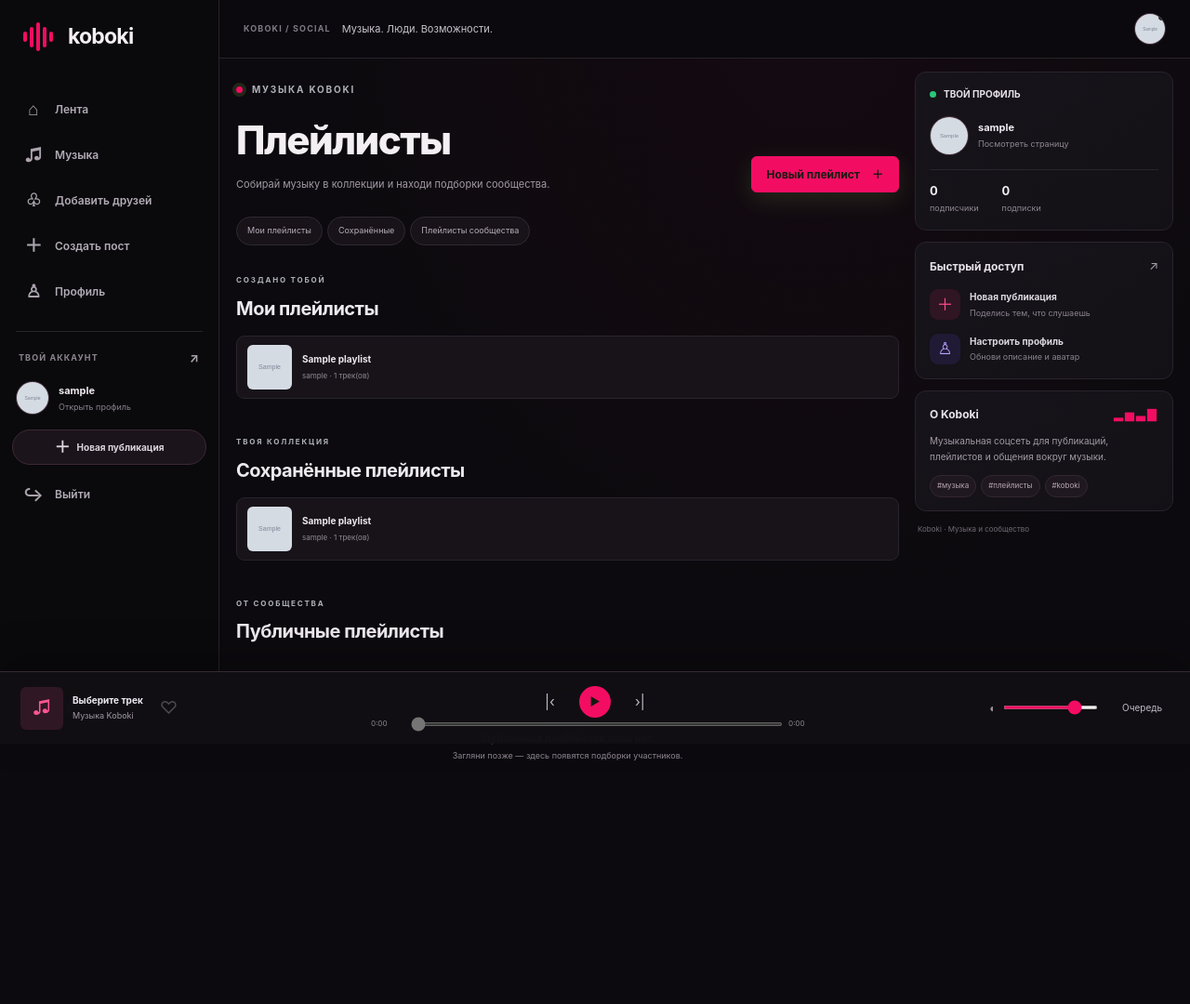
After one commit to KirillGurIsProgrammer/kobokiSocMedia, a Django app: page /music/playlists/ in a window 1280 px wide. The commit adds this page. Shown: the whole page at 93% size. Run offline with Django 5.2, Linux system fonts and the light colour scheme; a user stored in the database is signed in; tables that the repository leaves empty hold one stand-in row (values such as "Sample post"); grey boxes marked "Sample" are stand-in pictures.

Commit message:
feat(music): add player, likes, and playlists

```diff
--- a/apps/music/urls.py
+++ b/apps/music/urls.py
@@ -6,6 +6,7 @@ app_name = "music"
 
 urlpatterns = [
     path("", views.library, name="library"),
+    path("liked/", views.liked_tracks, name="liked_tracks"),
     path("u/<str:username>/", views.user_music, name="user_music"),
     path("track/upload/", views.track_upload, name="track_upload"),
     path("track/<int:pk>/edit/", views.track_edit, name="track_edit"),
@@ -13,6 +14,15 @@ urlpatterns = [
     path("track/<int:pk>/delete/", views.track_delete, name="track_delete"),
     path("track/<int:pk>/review/", views.track_review, name="track_review"),
     path("track/<int:track_id>/like/", views.toggle_like, name="toggle_like"),
+    path("playlists/", views.playlists, name="playlists"),
+    path("playlists/new/", views.playlist_create, name="playlist_create"),
+    path("playlist/<int:playlist_id>/", views.playlist_detail, name="playlist_detail"),
+    path("playlist/<int:playlist_id>/edit/", views.playlist_edit, name="playlist_edit"),
+    path("playlist/<int:playlist_id>/delete/", views.playlist_delete, name="playlist_delete"),
+    path("playlist/<int:playlist_id>/save/", views.playlist_toggle_saved, name="playlist_toggle_saved"),
+    path("playlist/<int:playlist_id>/tracks/add/", views.playlist_add_track, name="playlist_add_track"),
+    path("playlist/<int:playlist_id>/tracks/<int:track_id>/remove/", views.playlist_remove_track, name="playlist_remove_track"),
+    path("playlist/<int:playlist_id>/tracks/<int:track_id>/move/<str:direction>/", views.playlist_move_track, name="playlist_move_track"),
     path("album/new/", views.album_create, name="album_create"),
     path("album/<int:pk>/edit/", views.album_edit, name="album_edit"),
     path("album/<int:pk>/delete/", views.album_delete, name="album_delete"),
--- a/apps/music/views.py
+++ b/apps/music/views.py
@@ -2,13 +2,13 @@ from django.contrib import messages
 from django.contrib.auth import get_user_model
 from django.contrib.auth.decorators import login_required
 from django.core.exceptions import ValidationError
-from django.http import JsonResponse
+from django.http import Http404, JsonResponse
 from django.shortcuts import get_object_or_404, redirect, render
 from django.views.decorators.http import require_POST
 
 from . import services
-from .forms import AlbumForm, ReviewForm, TrackForm
-from .models import Album, Track
+from .forms import AlbumForm, PlaylistForm, PlaylistTrackForm, ReviewForm, TrackForm
+from .models import Album, PlaylistTrack, SavedPlaylist, Track
 
 User = get_user_model()
 
@@ -201,6 +201,151 @@ def toggle_like(request, track_id):
     return redirect(track.get_absolute_url())
 
 
+def _viewable_playlist_or_404(user, playlist_id):
+    playlist = services.get_viewable_playlist(user, playlist_id)
+    if playlist is None:
+        raise Http404
+    return playlist
+
+
+def _owned_playlist_or_404(user, playlist_id):
+    playlist = services.get_owned_playlist(user, playlist_id)
+    if playlist is None:
+        raise Http404
+    return playlist
+
+
+@login_required
+def playlists(request):
+    return render(request, "music/playlist_list.html", {
+        "my_playlists": services.list_user_playlists(request.user),
+        "saved_playlists": services.list_saved_playlists(request.user),
+        "public_playlists": services.list_public_playlists(request.user),
+    })
+
+
+@login_required
+def liked_tracks(request):
+    return render(request, "music/liked_tracks.html", {
+        "tracks": services.list_liked_tracks(request.user),
+    })
+
+
+@login_required
+def playlist_create(request):
+    if request.method == "POST":
+        form = PlaylistForm(request.POST, request.FILES)
+        if form.is_valid():
+            data = form.cleaned_data
+            playlist = services.create_playlist(
+                request.user,
+                title=data["title"],
+                description=data["description"],
+                cover=data.get("cover"),
+                is_public=data["is_public"],
+            )
+            return redirect(playlist)
+    else:
+        form = PlaylistForm()
+    return render(request, "music/playlist_form.html", {"form": form})
+
+
+@login_required
+def playlist_edit(request, playlist_id):
+    playlist = _owned_playlist_or_404(request.user, playlist_id)
+    if request.method == "POST":
+        form = PlaylistForm(request.POST, request.FILES, instance=playlist)
+        if form.is_valid():
+            data = form.cleaned_data
+            services.update_playlist(
+                request.user,
+                playlist,
+                title=data["title"],
+                description=data["description"],
+                cover=data.get("cover"),
+                is_public=data["is_public"],
+            )
+            return redirect(playlist)
+    else:
+        form = PlaylistForm(instance=playlist)
+    return render(request, "music/playlist_form.html", {"form": form, "playlist": playlist})
+
+
+@login_required
+@require_POST
+def playlist_delete(request, playlist_id):
+    playlist = _owned_playlist_or_404(request.user, playlist_id)
+    services.delete_playlist(request.user, playlist)
+    return redirect("music:playlists")
+
+
+@login_required
+def playlist_detail(request, playlist_id):
+    playlist = _viewable_playlist_or_404(request.user, playlist_id)
+    entries = services.get_playlist_entries(request.user, playlist)
+    return render(request, "music/playlist_detail.html", {
+        "playlist": playlist,
+        "entries": entries,
+        "is_owner": playlist.owner_id == request.user.pk,
+        "is_saved": SavedPlaylist.objects.filter(user=request.user, playlist=playlist).exists(),
+        "add_track_form": PlaylistTrackForm(),
+    })
+
+
+@login_required
+@require_POST
+def playlist_add_track(request, playlist_id):
+    playlist = _owned_playlist_or_404(request.user, playlist_id)
+    form = PlaylistTrackForm(request.POST)
+    if form.is_valid():
+        try:
+            services.add_track_to_playlist(request.user, playlist, form.cleaned_data["track"])
+        except ValidationError as error:
+            messages.error(request, "; ".join(error.messages))
+    else:
+        messages.error(request, "Выберите трек для добавления.")
+    return redirect(playlist)
+
+
+@login_required
+@require_POST
+def playlist_remove_track(request, playlist_id, track_id):
+    playlist = _owned_playlist_or_404(request.user, playlist_id)
+    track = get_object_or_404(Track, pk=track_id)
+    try:
+        services.remove_track_from_playlist(request.user, playlist, track)
+    except PlaylistTrack.DoesNotExist:
+        raise Http404
+    return redirect(playlist)
+
+
+@login_required
+@require_POST
+def playlist_move_track(request, playlist_id, track_id, direction):
+    playlist = _owned_playlist_or_404(request.user, playlist_id)
+    track = get_object_or_404(Track, pk=track_id)
+    try:
+        services.move_playlist_track(request.user, playlist, track, direction)
+    except PlaylistTrack.DoesNotExist:
+        raise Http404
+    except ValidationError as error:
+        messages.error(request, "; ".join(error.messages))
+    return redirect(playlist)
+
+
+@login_required
+@require_POST
+def playlist_toggle_saved(request, playlist_id):
+    playlist = _viewable_playlist_or_404(request.user, playlist_id)
+    try:
+        is_saved = services.toggle_saved_playlist(request.user, playlist)
+    except ValidationError as error:
+        messages.error(request, "; ".join(error.messages))
+    else:
+        messages.success(request, "Плейлист сохранён." if is_saved else "Плейлист удалён из сохранённых.")
+    return redirect(playlist)
+
+
 @login_required
 @require_POST
 def album_review(request, pk):
--- a/static/css/music.css
+++ b/static/css/music.css
@@ -46,6 +46,38 @@
 .music-album-card strong { overflow: hidden; color: #eee9ef; font-size: 10px; text-overflow: ellipsis; white-space: nowrap; }
 .music-album-card small { color: #928995; font-size: 8px; }
 .music-album-card:hover { border-color: #754058; }
+.music-coming-soon a { color: var(--accent); }
+.playlist-grid { display: grid; gap: 8px; }
+.playlist-card { display: flex; min-width: 0; align-items: center; justify-content: space-between; gap: 12px; padding: 9px 11px; border: 1px solid #29232d; border-radius: 9px; background: #171319; }
+.playlist-card-main { display: flex; min-width: 0; align-items: center; gap: 11px; }
+.playlist-card-main img, .playlist-card-cover { display: grid; width: 48px; height: 48px; flex: 0 0 48px; place-items: center; border-radius: 6px; object-fit: cover; color: #ff5593; background: #301724; font-size: 21px; }
+.playlist-card-copy { display: grid; min-width: 0; gap: 3px; }
+.playlist-card-copy strong { overflow: hidden; color: #eee9ef; font-size: 10px; text-overflow: ellipsis; white-space: nowrap; }
+.playlist-card-copy small { color: #928995; font-size: 8px; }
+.playlist-card form { flex: 0 0 auto; margin: 0; }
+.playlist-card .button { min-height: 31px; padding: 0 11px; border-radius: 16px; box-shadow: none; font-size: 8px; }
+.playlist-hero { display: flex; align-items: flex-end; gap: 20px; margin: 6px 0 23px; padding: 20px; border: 1px solid #302833; border-radius: 11px; background: radial-gradient(ellipse at 85% 10%, rgb(242 13 99 / 14%), transparent 52%), #171319; }
+.playlist-hero-cover { display: grid; width: 158px; height: 158px; flex: 0 0 158px; place-items: center; border-radius: 8px; object-fit: cover; color: #ff5593; background: #301724; font-size: 52px; }
+.playlist-hero-copy { min-width: 0; }
+.playlist-hero-copy h1 { margin: 7px 0; color: #f1ecf2; font-size: clamp(27px, 4vw, 40px); letter-spacing: -1.2px; }
+.playlist-hero-copy > p { max-width: 560px; margin: 0 0 10px; color: #a198a5; font-size: 10px; }
+.playlist-hero-copy .playlist-owner { color: #d1c8d5; font-size: 9px; }
+.playlist-actions { display: flex; flex-wrap: wrap; align-items: center; gap: 7px; }
+.playlist-actions form { margin: 0; }
+.playlist-actions .button { min-height: 34px; padding: 0 12px; font-size: 9px; }
+.playlist-add-track { display: flex; gap: 8px; margin: 0 0 12px; padding: 10px; border: 1px solid #29232d; border-radius: 8px; background: #171319; }
+.playlist-add-track select { flex: 1; min-width: 0; padding: 8px 10px; border: 1px solid #37303a; border-radius: 6px; color: #eae4ec; background: #121015; font: inherit; font-size: 10px; }
+.playlist-track-item { display: flex; align-items: center; border-bottom: 1px solid #29232d; }
+.playlist-track-item:last-child { border-bottom: 0; }
+.playlist-track-item > .music-track-row { min-width: 0; flex: 1; border: 0; }
+.playlist-track-actions { display: flex; align-items: center; gap: 2px; padding: 0 7px; }
+.playlist-track-actions form { margin: 0; }
+.playlist-track-actions button { display: grid; width: 25px; height: 25px; place-items: center; border: 1px solid transparent; border-radius: 5px; color: #9c929f; background: transparent; cursor: pointer; font-size: 13px; }
+.playlist-track-actions button:hover { border-color: #563047; color: #ff5593; }
+.music-form-page { max-width: 680px; margin: 12px auto; }
+.music-form-page h1 { margin: 8px 0 18px; color: #f1ecf2; font-size: 31px; }
+.music-form-page .form-card { display: block; }
+.music-form-page .form-card .text-link { margin-left: 13px; }
 
 .music-player { position: fixed; z-index: 30; right: 0; bottom: 0; left: 0; display: grid; min-height: 78px; grid-template-columns: minmax(175px, 1fr) minmax(220px, 1.35fr) minmax(150px, 1fr); align-items: center; gap: 20px; padding: 10px max(22px, calc((100vw - 1320px) / 2)); border-top: 1px solid #342a35; background: rgb(17 15 19 / 97%); box-shadow: 0 -12px 40px rgb(0 0 0 / 28%); backdrop-filter: blur(14px); }
 .music-player audio { display: none; }
@@ -87,6 +119,8 @@
     .music-player-buttons { gap: 10px; }
     .music-player-buttons button { width: 23px; height: 23px; }
     .music-player-buttons .music-player-play { width: 29px; height: 29px; }
+    .playlist-hero { align-items: flex-start; gap: 12px; padding: 13px; }
+    .playlist-hero-cover { width: 104px; height: 104px; flex-basis: 104px; }
 }
 @media (max-width: 460px) {
     .music-tabs a { padding: 6px 9px; font-size: 8px; }
@@ -98,6 +132,12 @@
     .music-player-copy strong { font-size: 9px; }
     .music-player-copy span { font-size: 8px; }
     .music-player-timeline { grid-template-columns: 25px minmax(0, 1fr) 25px; font-size: 7px; }
+    .playlist-hero { flex-direction: column; }
+    .playlist-hero-cover { width: 100%; max-width: 190px; height: auto; aspect-ratio: 1; flex-basis: auto; }
+    .playlist-add-track { align-items: stretch; flex-direction: column; }
+    .playlist-card-main img, .playlist-card-cover { width: 40px; height: 40px; flex-basis: 40px; }
+    .playlist-track-actions { gap: 0; padding: 0 3px; }
+    .playlist-track-actions button { width: 21px; }
 }
 @media (max-width: 620px) {
     .app-shell { padding-bottom: 145px; }
--- a/static/js/player.js
+++ b/static/js/player.js
@@ -136,6 +136,21 @@
     });
 
     document.addEventListener("click", (event) => {
+        const playlistButton = event.target.closest("[data-play-playlist]");
+        if (playlistButton) {
+            const playlistId = playlistButton.dataset.playlistId;
+            const list = document.querySelector(`[data-playlist-track-list="${CSS.escape(playlistId)}"]`);
+            if (!list) return;
+            queue = Array.from(list.querySelectorAll("[data-track-play]"), (button) => {
+                const track = trackFromButton(button);
+                track.playlistId = playlistId;
+                if (playlistButton.dataset.playlistCover) track.cover = playlistButton.dataset.playlistCover;
+                return track;
+            });
+            queueIndex = 0;
+            playIndex(queueIndex);
+            return;
+        }
         const playButton = event.target.closest("[data-track-play]");
         if (playButton) {
             event.preventDefault();
--- /dev/null
+++ b/templates/music/_playlist_card.html
@@ -0,0 +1,13 @@
+<article class="playlist-card">
+    <a class="playlist-card-main" href="{{ playlist.get_absolute_url }}">
+        {% if playlist.cover %}<img src="{{ playlist.cover.url }}" alt="Обложка плейлиста {{ playlist.title }}">
+        {% else %}<span class="playlist-card-cover" aria-hidden="true">♫</span>{% endif %}
+        <span class="playlist-card-copy"><strong>{{ playlist.title }}</strong><small>{{ playlist.owner.username }} · {{ playlist.track_count }} трек(ов)</small></span>
+    </a>
+    {% if playlist.owner_id != request.user.pk %}
+    <form method="post" action="{% url 'music:playlist_toggle_saved' playlist.pk %}">
+        {% csrf_token %}
+        <button class="button button--small{% if playlist.saved_by_user %} button--outline{% endif %}" type="submit">{% if playlist.saved_by_user %}Убрать{% else %}Сохранить{% endif %}</button>
+    </form>
+    {% endif %}
+</article>
--- a/templates/music/_track_row.html
+++ b/templates/music/_track_row.html
@@ -6,7 +6,7 @@
         data-track-title="{{ track.title }}"
         data-track-artist="{{ track.artist }}"
         data-track-cover="{% if track.album and track.album.cover %}{{ track.album.cover.url }}{% endif %}"
-        data-playlist-id=""
+        data-playlist-id="{{ playlist.pk|default:'' }}"
         aria-label="Воспроизвести: {{ track.title }} — {{ track.artist }}">▶</button>
     <div class="music-track-copy">
         <a href="{{ track.get_absolute_url }}"><strong>{{ track.title }}</strong></a>
--- /dev/null
+++ b/templates/music/playlist_list.html
@@ -0,0 +1,34 @@
+{% extends "base.html" %}
+{% block title %}Плейлисты · Музыка{% endblock %}
+{% block content %}
+<div class="music-library">
+    <header class="music-heading">
+        <div><span class="eyebrow"><span class="eyebrow-dot"></span> МУЗЫКА KOBOKI</span><h1>Плейлисты</h1><p>Собирай музыку в коллекции и находи подборки сообщества.</p></div>
+        <a class="button button--small" href="{% url 'music:playlist_create' %}">Новый плейлист <span>＋</span></a>
+    </header>
+    <nav class="music-tabs" aria-label="Разделы плейлистов">
+        <a href="#mine">Мои плейлисты</a><a href="#saved">Сохранённые</a><a href="#community">Плейлисты сообщества</a>
+    </nav>
+    <section class="music-section" id="mine">
+        <div class="music-section-heading"><div><span class="eyebrow">СОЗДАНО ТОБОЙ</span><h2>Мои плейлисты</h2></div></div>
+        <div class="playlist-grid">
+            {% for playlist in my_playlists %}{% include "music/_playlist_card.html" %}
+            {% empty %}<div class="music-empty"><span>♫</span><strong>Плейлистов пока нет</strong><p>Создай первую подборку и добавь в неё треки.</p></div>{% endfor %}
+        </div>
+    </section>
+    <section class="music-section" id="saved">
+        <div class="music-section-heading"><div><span class="eyebrow">ТВОЯ КОЛЛЕКЦИЯ</span><h2>Сохранённые плейлисты</h2></div></div>
+        <div class="playlist-grid">
+            {% for playlist in saved_playlists %}{% include "music/_playlist_card.html" %}
+            {% empty %}<div class="music-empty"><span>♡</span><strong>Сохранённых подборок пока нет</strong><p>Сохраняй понравившиеся публичные плейлисты сообщества.</p></div>{% endfor %}
+        </div>
+    </section>
+    <section class="music-section" id="community">
+        <div class="music-section-heading"><div><span class="eyebrow">ОТ СООБЩЕСТВА</span><h2>Публичные плейлисты</h2></div></div>
+        <div class="playlist-grid">
+            {% for playlist in public_playlists %}{% include "music/_playlist_card.html" %}
+            {% empty %}<div class="music-empty"><span>♫</span><strong>Публичных плейлистов пока нет</strong><p>Загляни позже — здесь появятся подборки участников.</p></div>{% endfor %}
+        </div>
+    </section>
+</div>
+{% endblock %}
```
Also changed, not shown: apps/music/forms.py (+26 -1 lines), apps/music/models.py (+76 -0 lines), apps/music/services.py (+157 -1 lines), templates/music/liked_tracks.html (added, +11 -0 lines), templates/music/playlist_detail.html (+53 -0 lines), templates/music/playlist_form.html (added, +13 -0 lines), templates/music/track_list.html (+6 -6 lines), tests/test_music.py (+49 -2 lines), apps/music/migrations/0004_playlist_playlisttrack_savedplaylist.py (added).
